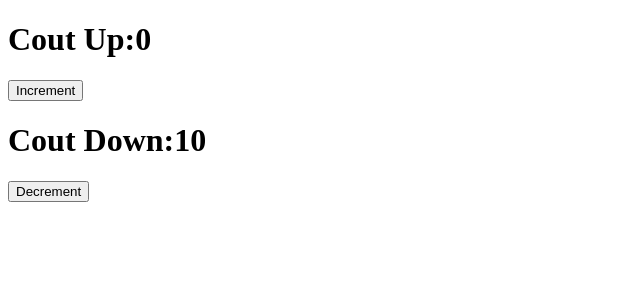
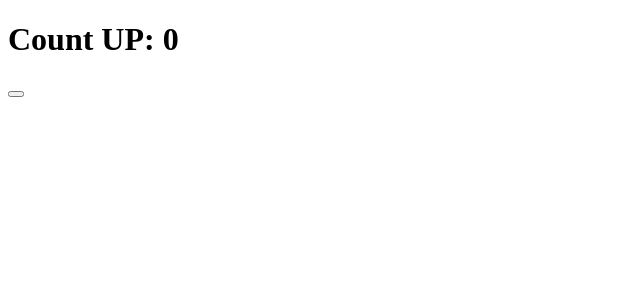
Before and after one commit to Vickyvanshaj/REACT, a React (Create React App) app: page / in a window 1280 px wide. Shown: the top 300 px of the page, without its empty margins (0-640 px from the left). Built offline with nearby package versions, Linux system fonts and the light colour scheme.

Commit message:
custom Hook

```diff
--- a/src/App.js
+++ b/src/App.js
@@ -1,28 +1,12 @@
-import React, { useState,useEffect } from 'react'
+import React, { useState } from 'react'
+import useCustomCounter from './Custom';
+
 function  App() {
-    const [count,setCount]=useState(0);
-    const [count1,setCount1]=useState(10);
-    function handleIncrement() {
-        setCount(count+1);
-    }
-    const handleDecrement =()=>{
-        setCount1(count1-1);
-    }
-    //use effect is called when component is mounted,updated or unmounted
-    useEffect(() => {
-
-       console.log('useEffect called')
-    },[count]);
-   //now useeffect will only run if count state is invloved
-    console.log('render')
+    const data=useCustomCounter();
     return (
-
         <React.Fragment>
-            <h1>Cout Up:{count} </h1>
-            <button type="button" onClick={handleIncrement}>Increment </button>
-
-            <h1>Cout Down:{count1} </h1>
-            <button type="button" onClick={handleDecrement}>Decrement </button>
+            <h1>Count UP: {data.count}</h1>
+            <button type="button" onClick={data.handleIncrement}></button>
         </React.Fragment>
     )
 }
--- /dev/null
+++ b/src/Custom.js
@@ -0,0 +1,10 @@
+//creating custom hook
+import {useState} from 'react';
+function useCustomCounter(){
+    const [count,setCount]=useState(0);
+    const handleIncrement =()=>{
+        setCount(count+1);
+    };
+    return {count,handleIncrement};
+}
+export default useCustomCounter;
```
